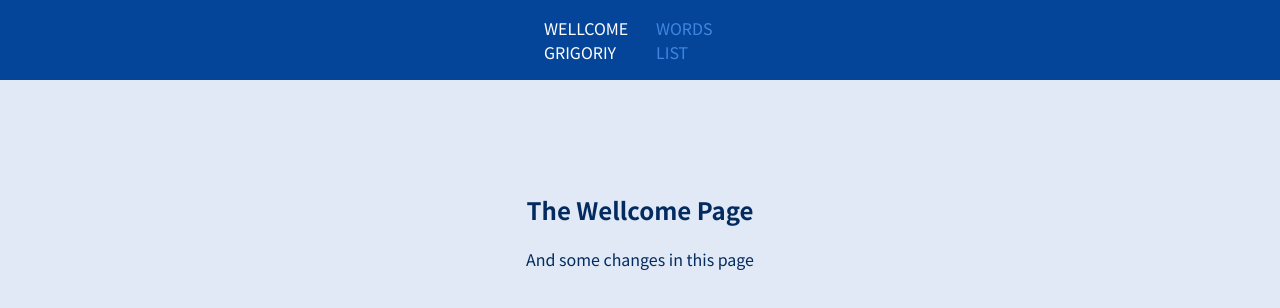
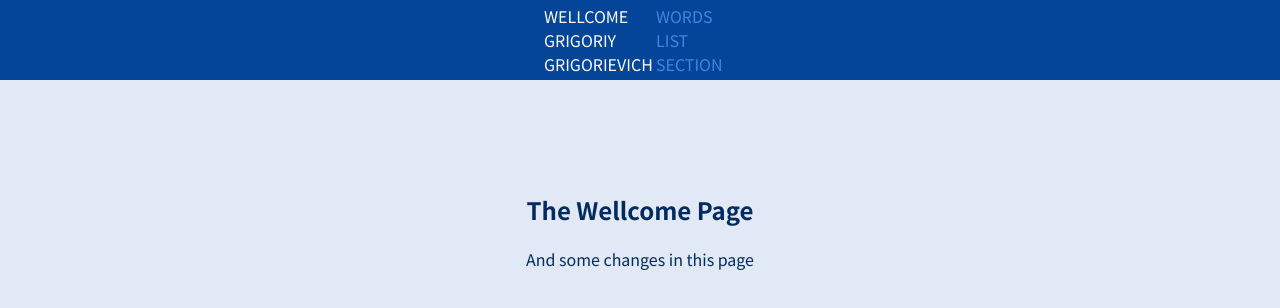
Before and after one commit to grigliz80/git-repo-react-app, a React (Create React App) app: page /wellcome in a window 1280 px wide. Shown: the top 308 px of the page. Built offline with nearby package versions, Linux system fonts and the light colour scheme.

Commit message:
Trying to add changes to a newestBranche

```diff
--- a/src/components/MainHeader.js
+++ b/src/components/MainHeader.js
@@ -8,12 +8,12 @@ const MainHeader = () => {
                 <ul>
                     <li>
                         <NavLink activeClassName={classes.active} to='/wellcome'>
-                            WELLCOME GRIGORIY
+                            WELLCOME GRIGORIY GRIGORIEVICH
                         </NavLink>
                     </li>
                     <li>
                         <NavLink activeClassName={classes.active} to='/products'>
-                            WORDS LIST
+                            WORDS LIST SECTION
                         </NavLink>
                     </li>
                 </ul>
```
